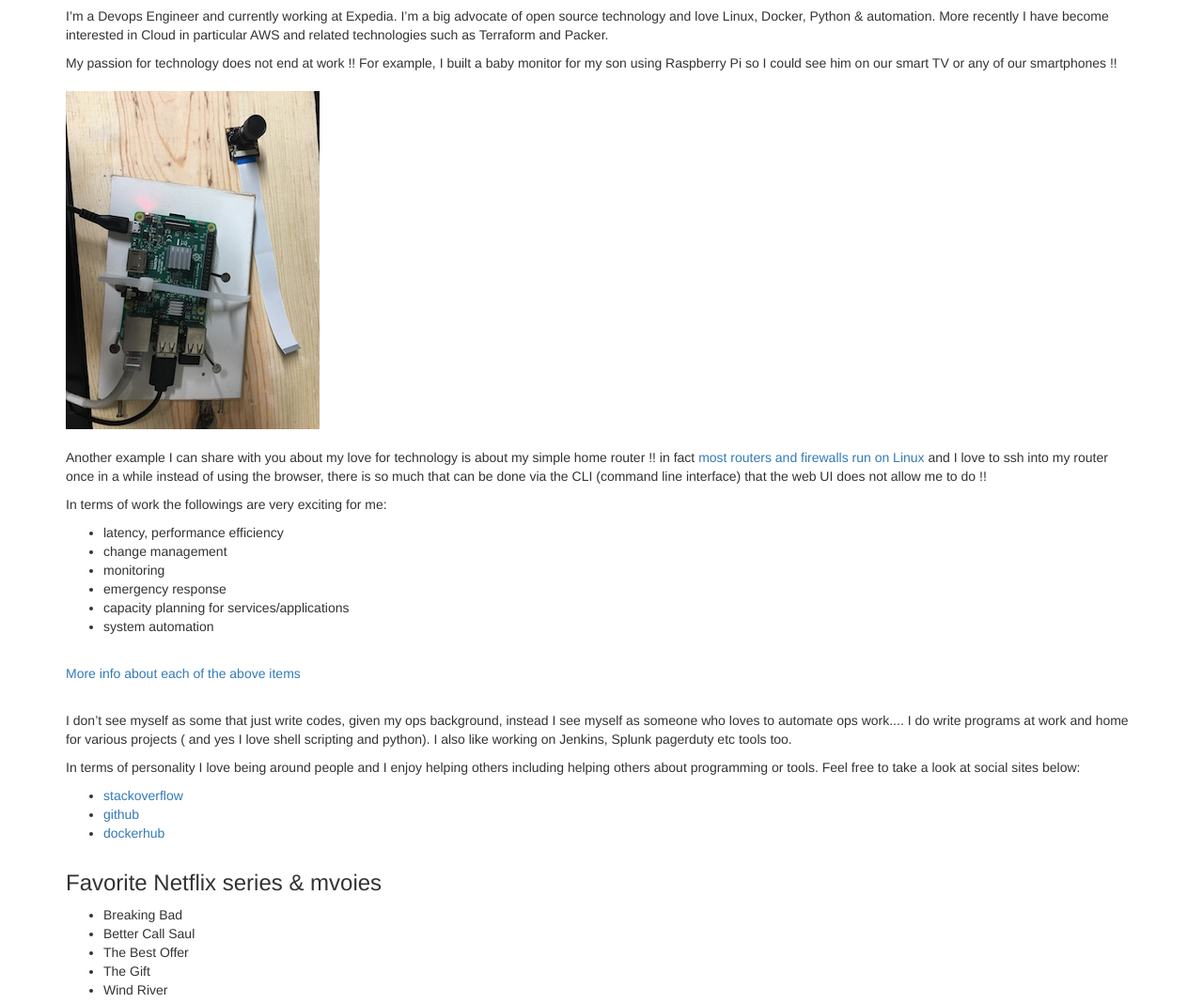
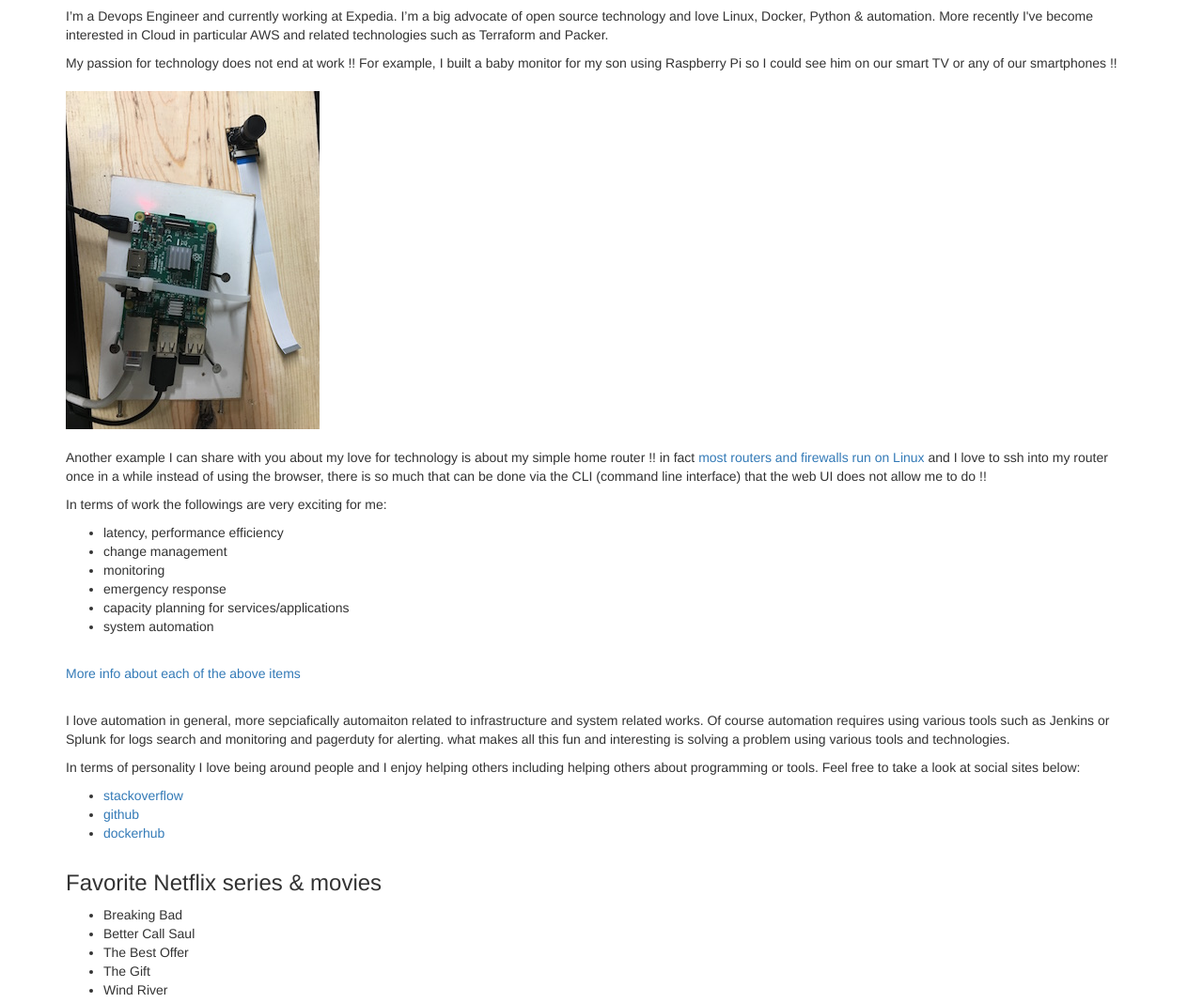
Before and after one commit to grepit/site, a plain HTML site: page index.html in a window 1280 px wide. Shown: the part 221-1289 px from the top of the page at 94% size. Drawn offline with nearby package versions, Linux system fonts and the light colour scheme.

Commit message:
adding some more info

```diff
--- a/index.html
+++ b/index.html
@@ -39,7 +39,7 @@
 
         <img src="penguin.jpg" width="100" height="100"  alt="">
         <h3 id="header_1" >About me</h3>
-        <p>I’m a Devops Engineer and currently working at Expedia. I’m a big advocate of open source technology and love Linux, Docker, Python & automation. More recently I have become interested in Cloud in particular AWS and related technologies such as Terraform and Packer.
+        <p>I’m a Devops Engineer and currently working at Expedia. I’m a big advocate of open source technology and love Linux, Docker, Python & automation. More recently I've become interested in Cloud in particular AWS and related technologies such as Terraform and Packer.
 </p>
 <P>
 My passion for technology does not end at work !! For example, I built a baby monitor for my son using Raspberry Pi so I could see him on our smart TV or any of our smartphones !!
@@ -66,7 +66,7 @@ In terms of work the followings are very exciting for me:
 <br>
 </p>
 <p>
- I don’t see myself as some that just write codes, given my ops background, instead I see myself as someone who loves to automate ops work.... I do write programs at work and home for various projects ( and yes I love shell scripting and python). I also like working on Jenkins, Splunk pagerduty etc tools too.
+ I love automation in general, more sepciafically automaiton related to infrastructure and system related works. Of course automation requires using various tools such as Jenkins or Splunk for logs search and monitoring and pagerduty for alerting. what makes all this fun and interesting is solving a problem using various tools and technologies.
 </p>
 <p>
 In terms of personality I love being around people and I enjoy helping others including helping others about programming or tools. Feel free to take a look at social sites below:
@@ -85,7 +85,7 @@ In terms of personality I love being around people and I enjoy helping others in
 
     </div>
     <div class="container">
-        <h3 id="header_2" >Favorite Netflix series & mvoies</h3>
+        <h3 id="header_2" >Favorite Netflix series & movies</h3>
         <p>
             <ul>
                 <li>Breaking Bad</li>
```
